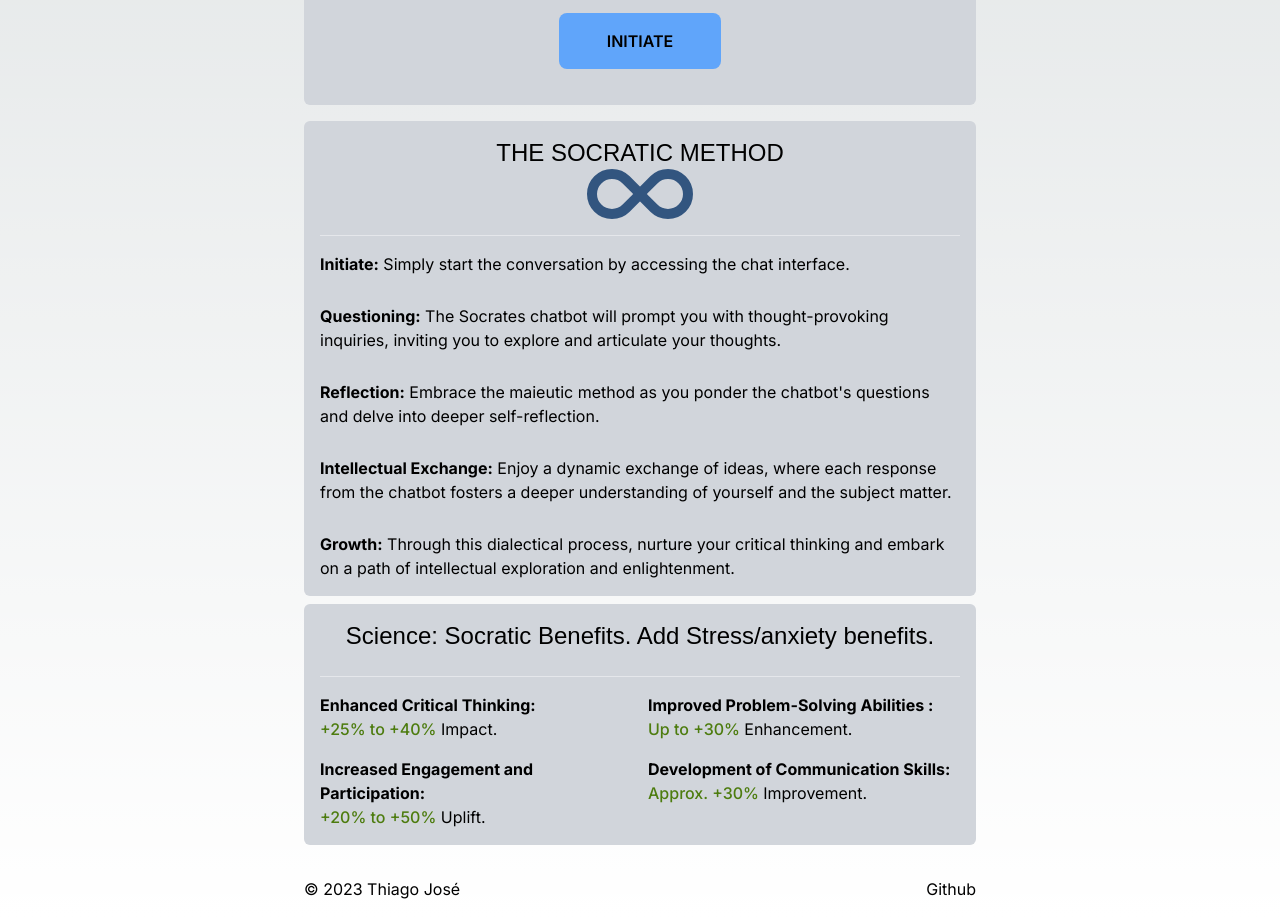
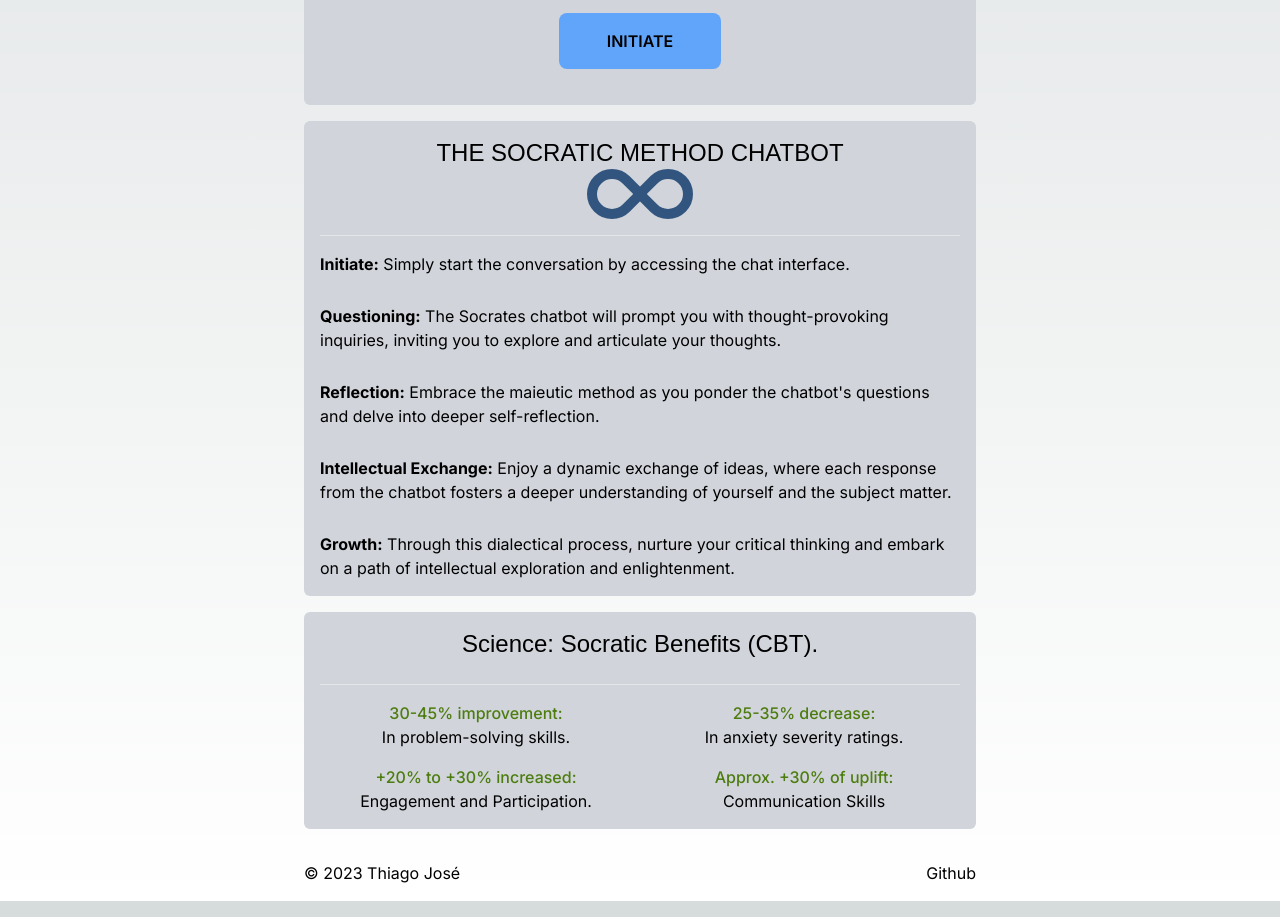
Before and after one commit to ThiagoJoseSousa/SocratesAI, a Next.js app: page / in a window 1280 px wide. Shown: the part 720-1637 px from the top of the page. Built offline with nearby package versions, Linux system fonts and the light colour scheme; a web font is replaced by a local one.

Commit message:
chat bot remembers prev messages

```diff
--- a/next.config.js
+++ b/next.config.js
@@ -1,4 +1,8 @@
 /** @type {import('next').NextConfig} */
-const nextConfig = {}
+const nextConfig = {
+    env: {
+        API_KEY: 'eyJhbGciOiJIUzI1NiIsInR5cCI6IkpXVCJ9.eyJ1c2VyX2lkIjoiMTllMmU2YjEtNjMxNi00MjkzLWE1ZWUtNmRkYzFjNWMwYjY2IiwidHlwZSI6ImFwaV90b2tlbiJ9.TjM9dC88lZ7fSEfJ1dNwvAvpLF34kKdkObRKFyNaH0w',
+      }
+}
 
 module.exports = nextConfig
--- a/src/app/chat/page.tsx
+++ b/src/app/chat/page.tsx
@@ -10,41 +10,63 @@ interface ChatProps {
   setMessageState: Dispatch<SetStateAction<string>>;
   allMessagesState: string[];
 }
+interface RequestBody {
+  providers: string;
+  text: string;
+  chatbot_global_action: string;
+  previous_history: {}[];
+  temperature: number;
+  max_tokens: number;
+  fallback_providers: string;
+}
 
 function ChatState() {
-  const requestBody = useRef({
+  const requestBody = useRef<RequestBody>({
     providers: "openai",
     text: "Hello i need your help ! ",
     chatbot_global_action:
-      "This chat you'll be using the socratic method. Your job is asking questions to: Clarify thinking, challenge assumptions, use evidence in arguments, explore alternative perspectives, consider the consequences, and question the questions. The user is the one who'll know things, you will not give any help, just question. ",
+      "Talk like Socrates.Focus on the individual's beliefs and thoughts and ask one question at a time. The aim of the questions are to make the user 1. Clarify thinking, 2. Question their beliefs, 3. Question their evidence, 4. Explore alternative perspectives, 5. Imagine consequences. Don't add information to the user, just ask.",
     previous_history: [],
     temperature: 0.0,
     max_tokens: 150,
     fallback_providers: "",
   });
 
+  interface PreviousHistoryObj {
+    role: string;
+    message: string;
+  }
+
   const [allMessagesState, setAllMessagesState] = useState<string[]>([]); //even number for user, odd number for ai
-
   const [useMessageState, setMessageState] = useState("");
-
+  const previousHistory = useRef<PreviousHistoryObj[]>([]);
 
   useEffect(() => {
     function storeMessage(message: string) {
       setAllMessagesState((prev) => [...prev, message]);
     }
-    async function exchangeMessages () {
+
+    function recordTalk(lastTalk: []) {
+      if (lastTalk) {
+        previousHistory.current = [...previousHistory.current, ...lastTalk];
+      }
+    }
+
+    async function exchangeMessages() {
       storeMessage(useMessageState);
       const requestObj = requestBody.current;
       requestObj.text = useMessageState;
       options.body = JSON.stringify(requestObj);
-      const aiResponse = await fetchData();
-      storeMessage(aiResponse);
-      setMessageState('')
+      const data = await fetchData();
+      const { generated_text, message } = data.openai;
+      recordTalk(message);
+      requestObj.previous_history = previousHistory.current;
+      storeMessage(generated_text);
+      setMessageState("");
     }
-    if(useMessageState){
-      exchangeMessages()
+    if (useMessageState) {
+      exchangeMessages();
     }
-
   }, [useMessageState]);
 
   return (
@@ -55,25 +77,33 @@ function ChatState() {
   );
 }
 
-
 function Chat({ setMessageState, allMessagesState }: ChatProps) {
   const [messagesDivs, setMessagesDivs] = useState<React.JSX.Element[]>();
   const [waitingRequest, setWaitingRequest] = useState<Boolean>(false);
   const chatDiv = useRef<HTMLDivElement>(null);
   useEffect(() => {
     const arr = allMessagesState?.map((message, i) => (
-      <div key={i} className={i % 2 == 0 ? 'bg-blue-600 rounded-md text-white p-4 self-end m-4 max-w-prose break-all' : 'bg-gray-300 rounded-md text-black p-4 self-start m-4 max-w-prose break-all'}>{`${message}`}</div>
+      <div
+        key={i}
+        className={
+          i % 2 == 0
+            ? `bg-blue-600 rounded-md text-white p-4 self-end m-4 max-w-prose break-all ml-8 ${
+                i == 0 && "mt-auto"
+              }`
+            : "bg-gray-300 rounded-md text-black p-4 self-start m-4 max-w-prose break-all mr-8"
+        }
+      >{`${message}`}</div>
     ));
     setMessagesDivs(arr);
     setWaitingRequest(false);
   }, [allMessagesState]);
 
-  useEffect(()=>{
-    const element= chatDiv.current;
-    if(element){
-      element.scrollTop = element.scrollHeight
+  useEffect(() => {
+    const element = chatDiv.current;
+    if (element) {
+      element.scrollTop = element.scrollHeight;
     }
-  },messagesDivs)
+  }, [messagesDivs]);
 
   return (
     <>
@@ -86,26 +116,36 @@ function Chat({ setMessageState, allMessagesState }: ChatProps) {
       </div>
       <section className="bg-white flex flex-col-reverse items-center justify-center relative h-screen w-full ">
         <div id="chat-container" className="relative w-full h-5/6">
-          <div id="chat" className="h-full flex flex-col w-full overflow-y-auto justify-center " ref={chatDiv}>
+          <div
+            id="chat"
+            className={`h-full flex flex-col w-full overflow-y-auto max-w-4xl mx-auto ${
+              !messagesDivs?.length && "justify-center"
+            }`}
+            ref={chatDiv}
+          >
             {!messagesDivs?.length && (
-              <div className="justify-self-center self-center bg-gray-300 rounded-md text-black p-4 m-4 sm:mx-auto max-w-2xl">
-                <div className="rounded-md text-white bg-blue-600 text-5xl mx-auto w-fit">∞</div>
-                <hr className="my-4"/>
-                <div>Ah, seeker of wisdom, might you begin by sharing your
-                thoughts or definition on a subject of interest?</div>
+              <div className="self-center bg-gray-300 rounded-md text-black p-4 m-4 sm:mx-auto max-w-2xl">
+                <div className="rounded-md text-white bg-blue-600 text-5xl mx-auto w-fit">
+                  ∞
+                </div>
+                <hr className="my-4" />
+                <div>
+                  Ah, seeker of wisdom, might you begin by sharing your thoughts
+                  or definition on a subject of interest?
+                </div>
               </div>
             )}
             {messagesDivs}
           </div>
-
-        </div>          <div className="absolute bottom-0 left-0 right-0 flex justify-center">
+        </div>{" "}
+        <div className="absolute bottom-0 left-0 right-0 flex justify-center">
           <form
             onSubmit={(e) => {
               e.preventDefault();
               const formElement = (e.target as HTMLFormElement)
                 .elements[0] as HTMLInputElement;
               const value = formElement?.value;
-                if(!waitingRequest && value){
+              if (!waitingRequest && value) {
                 setMessageState(value);
                 setWaitingRequest(true);
               }
@@ -120,7 +160,9 @@ function Chat({ setMessageState, allMessagesState }: ChatProps) {
             {waitingRequest ? (
               <div className={`${style.loader} m-4`}></div>
             ) : (
-                <button type="submit" className="p-4">✉︎</button>
+              <button type="submit" className="p-4">
+                ✉︎
+              </button>
             )}
           </form>
         </div>
@@ -129,6 +171,4 @@ function Chat({ setMessageState, allMessagesState }: ChatProps) {
   );
 }
 
-
-
 export default ChatState;
--- a/src/app/page.tsx
+++ b/src/app/page.tsx
@@ -3,7 +3,6 @@ import { Caesar_Dressing } from "next/font/google";
 import style from "./home.module.css";
 import Footer from "./footer";
 import Link from "next/link";
-
 export const greek = Caesar_Dressing({ subsets: ["latin"], weight: "400" });
 
 export default function Home() {
@@ -13,7 +12,7 @@ export default function Home() {
         <section id="Hero" className="h-[50vh] mb-4 overflow-hidden relative">
           <Image
             src="/Socrates-desktop.webp"
-            className=" hidden md:block h-full object-cover"
+            className=" hidden md:block h-full object-cover object-top"
             priority
             alt="Hero background"
             width={2688}
@@ -34,9 +33,10 @@ export default function Home() {
           }
         >
           <h1 className={`${greek.className} text-center text-2xl`}>
-            Socrates AI: Know thyself
+            Socrates Chatbot
           </h1>
           <hr className="my-4" />
+
           <div className={`${style.book} mb-4 mx-auto`}>
             <span className={`${style.page} ${style.turn}`}></span>
             <span className={`${style.page} ${style.turn}`}></span>
@@ -49,19 +49,22 @@ export default function Home() {
             <span className={`${style.cover} ${style.turn}`}></span>
           </div>
 
-          <Link href="/chat" className="mx-auto my-5 py-4 px-12 bg-blue-400 uppercase rounded-lg font-semibold">
+          <Link
+            href="/chat"
+            className="mx-auto my-5 py-4 px-12 bg-blue-400 uppercase rounded-lg font-semibold"
+          >
             Initiate
           </Link>
         </section>
 
         <section
           id="How-it-works"
-          className="max-w-2xl mx-4 sm:mx-auto align-center gap-14 bg-gray-300 p-4 rounded-md mb-2"
+          className="max-w-2xl mx-4 sm:mx-auto align-center gap-14 bg-gray-300 p-4 rounded-md mb-4"
         >
           <h2
             className={`font-bold uppercase text-2xl mb-2 ${greek.className} text-center`}
           >
-            The Socratic Method
+            The Socratic Method Chatbot
             <div className={`${style.infinity} mx-auto`}></div>
             <hr className="my-4" />
           </h2>
@@ -94,57 +97,59 @@ export default function Home() {
         </section>
         <section
           id="Benefits"
-          className=" p-4 rounded-md max-w-2xl mx-4 sm:mx-auto mb-4 bg-gray-300 leading-normal"
+          className=" p-4 rounded-md max-w-2xl mx-4 sm:mx-auto mb-4 bg-gray-300 leading-normal text-center"
         >
           <div className="flex items-center justify-center">
-            <h2 className={`font-bold text-center text-2xl mb-2 ${greek.className}`}>
-            Science: Socratic Benefits. Add Stress/anxiety benefits.
+            <h2
+              className={`font-bold text-center text-2xl mb-2 ${greek.className}`}
+            >
+              Science: Socratic Benefits (CBT).
             </h2>
           </div>
           <hr className="my-4" />
           <ol className="grid grid-cols-1 md:grid-cols-2 gap-4 relative">
             <li>
               <p>
-                <strong>Enhanced Critical Thinking:</strong>
+                <strong className="text-lime-700 font-medium">
+                  30-45% improvement:
+                </strong>
               </p>
               <p>
                 {" "}
-                <span className="text-lime-700 font-medium">
-                  +25% to +40%
-                </span>{" "}
-                Impact.
+                <span>In problem-solving skills.</span>
+              </p>
+            </li>{" "}
+            <li>
+              <p>
+                <strong className="text-lime-700 font-medium">
+                  25-35% decrease:
+                </strong>
+              </p>
+              <p>
+                {" "}
+                <span>In anxiety severity ratings.</span>{" "}
               </p>
             </li>
             <li>
               <p>
-                <strong>Improved Problem-Solving Abilities :</strong>
+                <strong className="text-lime-700 font-medium">
+                  +20% to +30% increased:
+                </strong>
               </p>
               <p>
                 {" "}
-                <span className="text-lime-700 font-medium">Up to +30% </span>
-                Enhancement.
+                <span>Engagement and Participation.</span>
               </p>
             </li>
             <li>
               <p>
-                <strong>Increased Engagement and Participation:</strong>
+                <strong className="text-lime-700 font-medium">
+                  Approx. +30% of uplift:
+                </strong>
               </p>
               <p>
                 {" "}
-                <span className="text-lime-700 font-medium">
-                  +20% to +50%
-                </span>{" "}
-                Uplift.
-              </p>
-            </li>
-            <li>
-              <p>
-                <strong>Development of Communication Skills:</strong>
-              </p>
-              <p>
-                {" "}
-                <span className="text-lime-700 font-medium">Approx. +30% </span>
-                Improvement.
+                <span>Communication Skills</span>
               </p>
             </li>
           </ol>
```
Also changed, not shown: src/app/chat/async.tsx (+3 -6 lines), public/Socrates-desktop.webp, 1 other file (tests, documents, lock files or other folders). Lines whose indentation alone changed are shown as unchanged.
